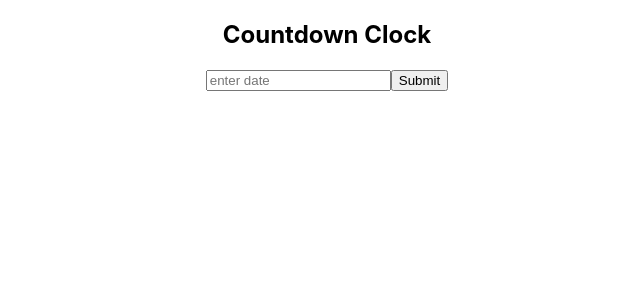
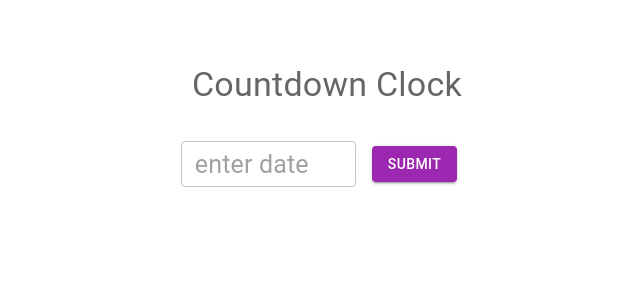
Before and after one commit to vknanavati/React-Countdown-App, a React (Create React App) app: page / in a window 1280 px wide. Shown: the top 300 px of the page, without its empty margins (313-953 px from the left). Built offline with nearby package versions, Linux system fonts and the light colour scheme.

Commit message:
added validation, created input useState.

```diff
--- a/src/App.js
+++ b/src/App.js
@@ -1,20 +1,49 @@
 import {useState, useEffect} from 'react';
+import {Grid, Container, Typography, Button, TextField} from '@mui/material';
 
 function App() {
-
-  const [date, setDate] = useState("");
+  const [input, setInput] = useState("");
+  const [date, setDate] = useState(0);
   const [days, setDays] = useState("");
   const [hours, setHours] = useState("");
   const [minutes, setMinutes] = useState("");
   const [seconds, setSeconds] = useState("")
   const [countdown, setCountdown] = useState(false)
+  const [errorMessage, setErrorMessage] = useState("")
 
+  /*If date is true then countdown will start.
+  setInterval calls a function at specified intervals.
+  In this case calculateTime gets called every 1000 milliseconds
+  to update the countdown. */
+  useEffect(()=>{
+    if (date) {
+      const interval = setInterval(()=>{
+        calculateTime(date);
+      }, 1000);
+      return () => clearInterval(interval)
+    }
+  },[date] )
 
-  const handleClick = (e) => {
+  const handleSubmit = (e) => {
     e.preventDefault();
-    setCountdown(true);
-    calculateTime(date)
+
+    const dateRegex = /^(0[1-9]|1[0-2])\/(0[1-9]|[12][0-9]|3[01])\/\d{4}$/;
+
+    if (!dateRegex.test(input)) {
+      setErrorMessage("Please use mm/dd/yyyy date format")
+    } else {
+      setErrorMessage("")
+
+      setDate(input)
+      setCountdown(true);
+      calculateTime(input)
+
+      console.log("Input: ", input)
+      console.log("Date: ", date)
+      console.log("Countdown: ", countdown)
+    }
   }
+
   const calculateTime = (userDate) => {
     /*parse parses the date string and returns the
     number of milliseconds. */
@@ -26,43 +55,74 @@ function App() {
     setMinutes(Math.floor((timeMS/1000/60)%60));
     setSeconds(Math.floor((timeMS/1000)%60));
   }
-  /*If date is true then countdown will start.
-  setInterval calls a function at specified intervals.
-  In this case calculateTime gets called every 1000 milliseconds
-  to update the countdown. */
-    useEffect(()=>{
-      if (date) {
-        const interval = setInterval(()=>{
-          calculateTime(date);
-        }, 1000);
-        return () => clearInterval(interval)
-      }
-    }, [date])
 
   return (
-   <div className="body">
-    <h2>Countdown Clock</h2>
-    <form>
-      <input
-      value={date}
-      placeholder="enter date"
-      onChange={e => setDate(e.target.value)}
-      />
-      <button
-      onClick={e => handleClick(e)}
-      >Submit</button>
-    </form>
-    <div>
-      {countdown && (
-        <>
-        {<span>{days !=="" ? `${days} days` : ""} </span>}
-        {<span>{hours !=="" ? `${hours} hours` : ""} </span>}
-        {<span>{minutes !=="" ? `${minutes} minutes` : ""} </span>}
-        {<span>{seconds !=="" ? `${seconds} seconds`: ""} </span>}
-        </>
-      )}
-    </div>
-   </div>
+   <Container>
+    <Grid
+      container
+      justifyContent={"center"}
+      alignItems={"center"}
+      direction={"column"}
+    >
+      <Typography
+        variant="h4"
+        color="textSecondary"
+        align="center"
+        marginTop={7}
+        marginBottom={3}
+      >
+        Countdown Clock
+      </Typography>
+      <form>
+        <Grid
+          container
+          alignItems={"center"}
+          justifyContent={"center"}
+        >
+          <Grid item>
+            <TextField
+              sx={{
+                width: 175,
+                "& .MuiInputBase-root":{
+                  height: 46},
+                input: {fontSize: 25}
+              }}
+              value={input}
+              placeholder="enter date"
+              onChange={e => setInput(e.target.value)}
+            />
+          </Grid>
+          <Grid item>
+            <Button
+              type="submit"
+              variant="contained"
+              color="secondary"
+              sx={{margin:2}}
+              onClick={e => handleSubmit(e)}
+            >
+              Submit
+            </Button>
+          </Grid>
+        </Grid>
+        <Grid>
+        {errorMessage && <Typography color={"red"} fontSize={25} margin={1}>{errorMessage} </Typography>}
+        </Grid>
+
+        {countdown && (
+          <Grid
+            container
+            marginTop={6}
+          >
+            {<Typography fontSize={25} margin={1}>{days !=="" ? `${days} days` : ""} </Typography>}
+            {<Typography fontSize={25} margin={1}>{hours !=="" ? `${hours} hours` : ""} </Typography>}
+            {<Typography fontSize={25} margin={1}>{minutes !=="" ? `${minutes} minutes` : ""} </Typography>}
+            {<Typography fontSize={25} margin={1}>{seconds !=="" ? `${seconds} seconds`: ""} </Typography>}
+          </Grid>
+        )}
+
+      </form>
+    </Grid>
+   </Container>
   );
 }
 
```
